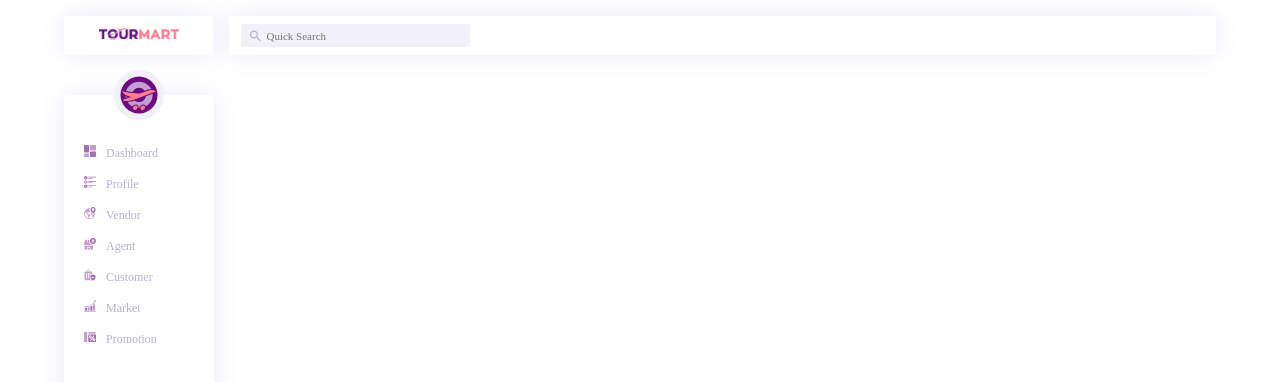
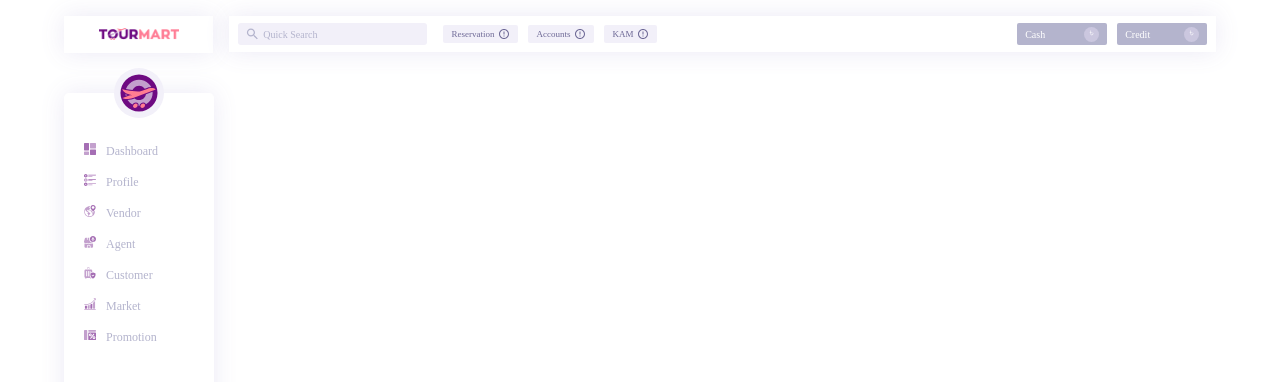
Before and after one commit to khademultourmartit/demoProject, a Next.js app: page / in a window 1280 px wide. Shown: the top 382 px of the page. Built offline with nearby package versions, Linux system fonts and the light colour scheme.

Commit message:
updateHeader

```diff
--- a/src/app/components/Header.tsx
+++ b/src/app/components/Header.tsx
@@ -5,6 +5,7 @@ import SearchIcon from "@mui/icons-material/Search";
 import NotificationsIcon from "@mui/icons-material/Notifications";
 import takaSign from "../../../public/assests/image/takaSign.svg";
 import userProfile from "../../../public/assests/image/user/userProfile.svg";
+import ErrorOutlineIcon from "@mui/icons-material/ErrorOutline";
 import Image from "next/image";
 
 const Header = () => {
@@ -24,7 +25,7 @@ const Header = () => {
               textAlign: "center",
               cursor: "pointer",
             }}
-            py={1.3}
+            py={1.2}
           >
             <Image width={80} src={logo} alt="logo" />
           </Box>
@@ -34,14 +35,13 @@ const Header = () => {
             sx={{
               boxShadow: "rgba(234, 232, 244, 0.95) 0px 0px 25px 0px",
               backgroundColor: "#FFFFFF",
-              textAlign: "center",
               cursor: "pointer",
             }}
-            py={1}
-            px={1.5}
+            py={0.9}
+            px={1.1}
           >
-            <Grid container spacing={2} display={"flex"} alignItems="center">
-              <Grid item xs={12} sm={6} md={3}>
+            <Grid container spacing={2} display={"flex"} alignItems={"center"}>
+              <Grid item xs={12} sm={6} md={2.5}>
                 <Box
                   sx={{
                     position: "relative",
@@ -65,16 +65,185 @@ const Header = () => {
                       border: "none",
                       outline: "none",
                       width: "100%",
-                      height: "23px",
+                      height: "22px",
                       paddingLeft: "25px",
                       boxSizing: "border-box",
                       color: "#6E6996",
-                      fontSize: "11px",
+                      fontSize: "10px",
                       fontFamily: "Outfit",
                     }}
                     placeholder="Quick Search"
                     type="text"
                   />
+                </Box>
+              </Grid>
+              <Grid item xs={12} sm={6} md={3}>
+                <Box
+                  sx={{
+                    display: "flex",
+                    gap: "10px",
+                  }}
+                >
+                  <Box>
+                    <button
+                      style={{
+                        backgroundColor: "#F2F0F9",
+                        color: "#6E6996",
+                        fontSize: "9px",
+                        border: "none",
+                        height: "18px",
+                        padding: "0px 8px",
+                        borderRadius: "2px",
+                        fontFamily: "Outfit",
+                        display: "flex",
+                        alignItems: "center",
+                        cursor: "pointer",
+                      }}
+                    >
+                      Reservation
+                      <ErrorOutlineIcon
+                        sx={{
+                          fontSize: "12px",
+                          marginLeft: "4px",
+                        }}
+                      />
+                    </button>
+                  </Box>
+                  <Box>
+                    <button
+                      style={{
+                        backgroundColor: "#F2F0F9",
+                        color: "#6E6996",
+                        fontSize: "9px",
+                        border: "none",
+                        height: "18px",
+                        padding: "0px 8px",
+                        borderRadius: "2px",
+                        fontFamily: "Outfit",
+                        display: "flex",
+                        alignItems: "center",
+                        cursor: "pointer",
+                      }}
+                    >
+                      Accounts
+                      <ErrorOutlineIcon
+                        sx={{
+                          fontSize: "12px",
+                          marginLeft: "4px",
+                        }}
+                      />
+                    </button>
+                  </Box>
+                  <Box>
+                    <button
+                      style={{
+                        backgroundColor: "#F2F0F9",
+                        color: "#6E6996",
+                        fontSize: "9px",
+                        border: "none",
+                        height: "18px",
+                        padding: "0px 8px",
+                        borderRadius: "2px",
+                        fontFamily: "Outfit",
+                        display: "flex",
+                        alignItems: "center",
+                        cursor: "pointer",
+                      }}
+                    >
+                      KAM
+                      <ErrorOutlineIcon
+                        sx={{
+                          fontSize: "12px",
+                          marginLeft: "4px",
+                        }}
+                      />
+                    </button>
+                  </Box>
+                </Box>
+              </Grid>
+
+              <Grid
+                item
+                xs={12}
+                sm={6}
+                md={6.5}
+                display={"flex"}
+                justifyContent={"flex-end"}
+              >
+                <Box
+                  sx={{
+                    display: "flex",
+                    gap: "10px",
+                  }}
+                >
+                  <Box>
+                    <button
+                      style={{
+                        backgroundColor: "#B4B4CD",
+                        color: "#FFFFFF",
+                        fontSize: "10px",
+                        border: "none",
+                        height: "22px",
+                        padding: "0px 8px",
+                        borderRadius: "2px",
+                        fontFamily: "Outfit",
+                        display: "flex",
+                        alignItems: "center",
+                        justifyContent: "space-between",
+                        cursor: "pointer",
+                        width: "90px",
+                      }}
+                    >
+                      Cash{" "}
+                      <span
+                        style={{
+                          backgroundColor: "#CBC7DF",
+                          marginLeft: "5px",
+                          width: "15px",
+                          height: "15px",
+                          fontSize: "10px",
+                          borderRadius: "50px",
+                        }}
+                      >
+                        {" "}
+                        &#2547;{" "}
+                      </span>
+                    </button>
+                  </Box>
+                  <Box>
+                    <button
+                      style={{
+                        backgroundColor: "#B4B4CD",
+                        color: "#FFFFFF",
+                        fontSize: "10px",
+                        border: "none",
+                        height: "22px",
+                        padding: "0px 8px",
+                        borderRadius: "2px",
+                        fontFamily: "Outfit",
+                        display: "flex",
+                        alignItems: "center",
+                        justifyContent: "space-between",
+                        cursor: "pointer",
+                        width: "90px",
+                      }}
+                    >
+                      Credit{" "}
+                      <span
+                        style={{
+                          backgroundColor: "#CBC7DF",
+                          marginLeft: "5px",
+                          width: "15px",
+                          height: "15px",
+                          fontSize: "10px",
+                          borderRadius: "50px",
+                        }}
+                      >
+                        {" "}
+                        &#2547;{" "}
+                      </span>
+                    </button>
+                  </Box>
                 </Box>
               </Grid>
             </Grid>
--- a/src/app/globals.css
+++ b/src/app/globals.css
@@ -40,3 +40,13 @@ a {
     color-scheme: dark;
   }
 }
+
+/*  custom satyle here */
+
+.placeholderColor input::placeholder {
+  color: #b4b4cd;
+  opacity: 1;
+  font-size: 10px;
+  font-family: "Outfit";
+  font-weight: 400;
+}
```
